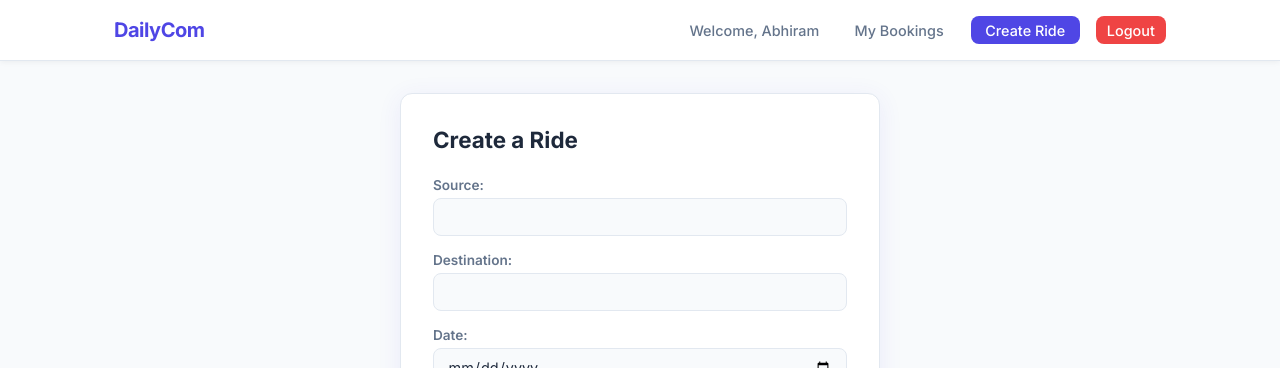
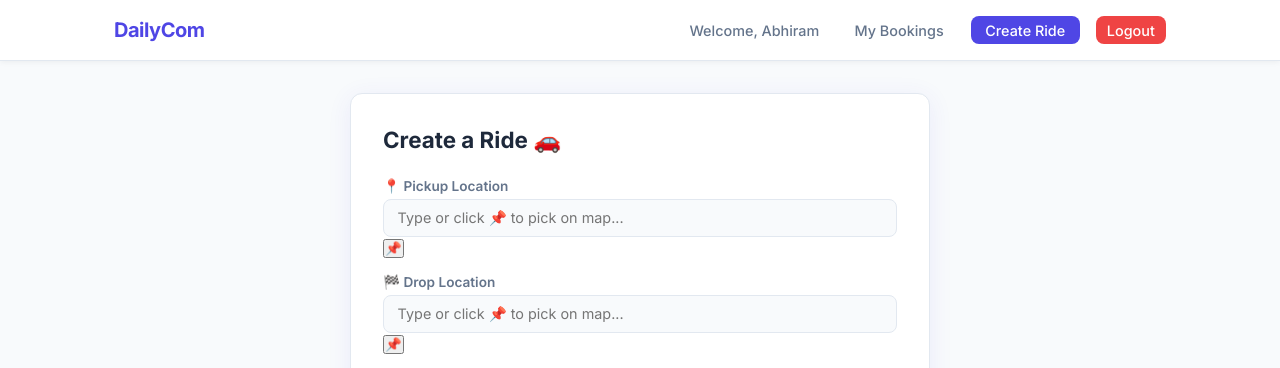
Before and after one commit to abhichirunomula/DailyCom, a Django app: page /create/ in a window 1280 px wide. Shown: the top 368 px of the page. Run offline with Django 5.2, Linux system fonts and the light colour scheme; a user stored in the database is signed in; some libraries are stand-ins or nearby versions.

Commit message:
Added Google API keys

```diff
--- a/templates/base.html
+++ b/templates/base.html
@@ -6,6 +6,13 @@
     <meta name="viewport" content="width=device-width, initial-scale=1">
     <title>{% block title %}DailyCom{% endblock %}</title>
     <link rel="stylesheet" href="{% static 'css/style.css' %}">
+    <script>
+        function initMaps() {
+            window._mapsReady = true;
+            document.dispatchEvent(new Event('maps:ready'));
+        }
+    </script>
+    <script src="https://maps.googleapis.com/maps/api/js?key=AIzaSyDMm_zBYbMLphcLZWgzpPGGeUUa6FCgtRo&libraries=places&callback=initMaps" async defer></script>
 </head>
 <body>
     <nav>
--- a/templates/create_ride.html
+++ b/templates/create_ride.html
@@ -1,14 +1,170 @@
 {% extends 'base.html' %}
+{% block content %}
+<div class="form-card" style="max-width:580px;">
+  <h2>Create a Ride 🚗</h2>
+  <form method="POST" id="create-ride-form">
+    {% csrf_token %}
 
-{% block content %}
-<div class="form-card">
-    <h2>Create a Ride </h2>
-    <form method="POST">
-        {% csrf_token %}
-        <div style="margin-bottom: 1.5rem;">
-            {{ form.as_p }}
-        </div>
-        <button type="submit" class="btn btn-primary">Create Ride</button>
-    </form>
+    <!-- Source -->
+    <div style="margin-bottom:1rem;">
+      <label for="id_source">📍 Pickup Location</label>
+      <div style="position:relative;">
+        <input type="text" name="source" id="id_source"
+          placeholder="Type or click 📌 to pick on map..."
+          class="maps-input" autocomplete="off" required>
+        <button type="button" class="pin-btn" onclick="activatePicker('source')" title="Pick on map">📌</button>
+      </div>
+    </div>
+
+    <!-- Destination -->
+    <div style="margin-bottom:1rem;">
+      <label for="id_destination">🏁 Drop Location</label>
+      <div style="position:relative;">
+        <input type="text" name="destination" id="id_destination"
+          placeholder="Type or click 📌 to pick on map..."
+          class="maps-input" autocomplete="off" required>
+        <button type="button" class="pin-btn" onclick="activatePicker('destination')" title="Pick on map">📌</button>
+      </div>
+    </div>
+
+    <!-- Map -->
+    <div style="margin-bottom:1.25rem;">
+      <div id="picker-hint" style="font-size:.8rem;color:var(--muted);margin-bottom:.4rem;display:none;">
+        🖱️ Click on the map to set the location
+      </div>
+      <div id="ride-map" style="width:100%;height:280px;border-radius:10px;border:1px solid var(--border);"></div>
+    </div>
+
+    <!-- Date -->
+    <div style="margin-bottom:1rem;">
+      <label>📅 Date</label>
+      {{ form.date }}
+    </div>
+
+    <!-- Seats -->
+    <div style="margin-bottom:1rem;">
+      <label>💺 Seats Available</label>
+      {{ form.seats_available }}
+    </div>
+
+    <!-- Price -->
+    <div style="margin-bottom:1.5rem;">
+      <label>💰 Price (₹)</label>
+      {{ form.price }}
+    </div>
+
+    <button type="submit" class="btn btn-primary" style="width:100%;">Create Ride</button>
+  </form>
 </div>
+
+<script>
+let map, directionsService, directionsRenderer;
+let sourceMarker = null, destMarker = null;
+let activePicker = null;
+let geocoder;
+
+function setupCreateRideMap() {
+  geocoder = new google.maps.Geocoder();
+
+  map = new google.maps.Map(document.getElementById('ride-map'), {
+    zoom: 12,
+    center: { lat: 17.385, lng: 78.4867 }, // Hyderabad
+    mapTypeControl: false,
+    streetViewControl: false,
+  });
+
+  directionsService = new google.maps.DirectionsService();
+  directionsRenderer = new google.maps.DirectionsRenderer();
+  directionsRenderer.setMap(map);
+
+  // Autocomplete
+  const sourceAC = new google.maps.places.Autocomplete(
+    document.getElementById('id_source'),
+    { componentRestrictions: { country: 'in' } }
+  );
+  const destAC = new google.maps.places.Autocomplete(
+    document.getElementById('id_destination'),
+    { componentRestrictions: { country: 'in' } }
+  );
+
+  sourceAC.addListener('place_changed', () => {
+    const place = sourceAC.getPlace();
+    if (place.geometry) placeMarker('source', place.geometry.location, place.formatted_address);
+  });
+
+  destAC.addListener('place_changed', () => {
+    const place = destAC.getPlace();
+    if (place.geometry) placeMarker('destination', place.geometry.location, place.formatted_address);
+  });
+
+  // Click on map to pick location
+  map.addListener('click', (e) => {
+    if (!activePicker) return;
+    geocoder.geocode({ location: e.latLng }, (results, status) => {
+      if (status === 'OK' && results[0]) {
+        const address = results[0].formatted_address;
+        document.getElementById(`id_${activePicker}`).value = address;
+        placeMarker(activePicker, e.latLng, address);
+        deactivatePicker();
+      }
+    });
+  });
+}
+
+function placeMarker(type, latLng, address) {
+  const isSource = type === 'source';
+  const icon = isSource
+    ? 'http://maps.google.com/mapfiles/ms/icons/green-dot.png'
+    : 'http://maps.google.com/mapfiles/ms/icons/red-dot.png';
+
+  if (isSource) {
+    if (sourceMarker) sourceMarker.setMap(null);
+    sourceMarker = new google.maps.Marker({ position: latLng, map, icon, title: 'Pickup' });
+  } else {
+    if (destMarker) destMarker.setMap(null);
+    destMarker = new google.maps.Marker({ position: latLng, map, icon, title: 'Drop' });
+  }
+
+  map.panTo(latLng);
+  tryDrawRoute();
+}
+
+function tryDrawRoute() {
+  const src = document.getElementById('id_source').value;
+  const dst = document.getElementById('id_destination').value;
+  if (!src || !dst) return;
+
+  directionsService.route({
+    origin: src,
+    destination: dst,
+    travelMode: google.maps.TravelMode.DRIVING,
+  }, (result, status) => {
+    if (status === 'OK') {
+      if (sourceMarker) sourceMarker.setMap(null);
+      if (destMarker) destMarker.setMap(null);
+      directionsRenderer.setDirections(result);
+    }
+  });
+}
+
+function activatePicker(type) {
+  activePicker = type;
+  const hint = document.getElementById('picker-hint');
+  hint.style.display = 'block';
+  hint.textContent = `🖱️ Click on the map to set the ${type === 'source' ? 'pickup' : 'drop'} location`;
+  map.getDiv().style.cursor = 'crosshair';
+}
+
+function deactivatePicker() {
+  activePicker = null;
+  document.getElementById('picker-hint').style.display = 'none';
+  map.getDiv().style.cursor = '';
+}
+
+if (window._mapsReady) {
+  setupCreateRideMap();
+} else {
+  document.addEventListener('maps:ready', setupCreateRideMap);
+}
+</script>
 {% endblock %}
```
Also changed, not shown: db.sqlite3.
